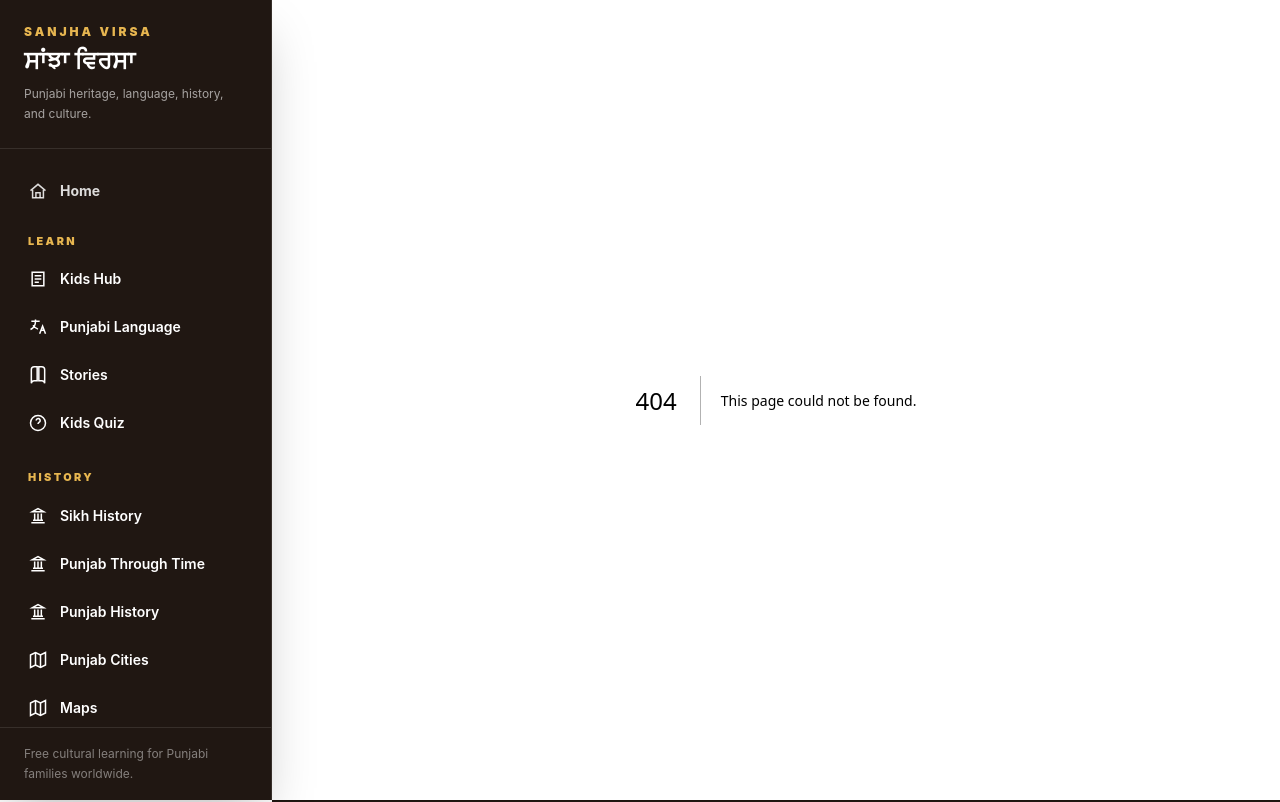
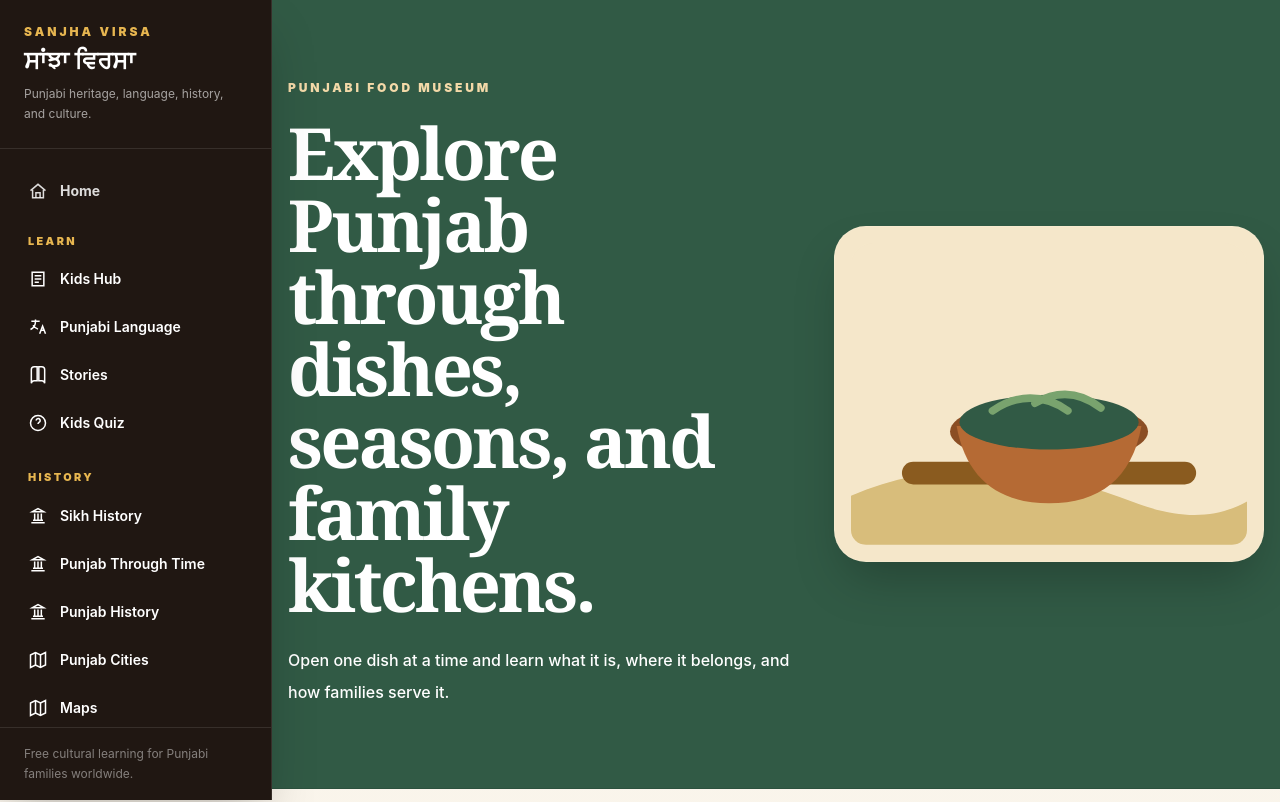
Before and after one commit to Gagan8atwal/sanjha-virsa, a Next.js app: page /food in a window 1280 px wide. Before the commit this address had no page. Shown: the top 802 px of the page. Built offline with nearby package versions, Linux system fonts and the light colour scheme.

Commit message:
Add Punjabi Food Museum route

```diff
--- /dev/null
+++ b/app/food/page.tsx
@@ -0,0 +1,5 @@
+import PunjabiFoodMuseum from '../../components/PunjabiFoodMuseum';
+
+export default function FoodPage() {
+  return <PunjabiFoodMuseum />;
+}
```
